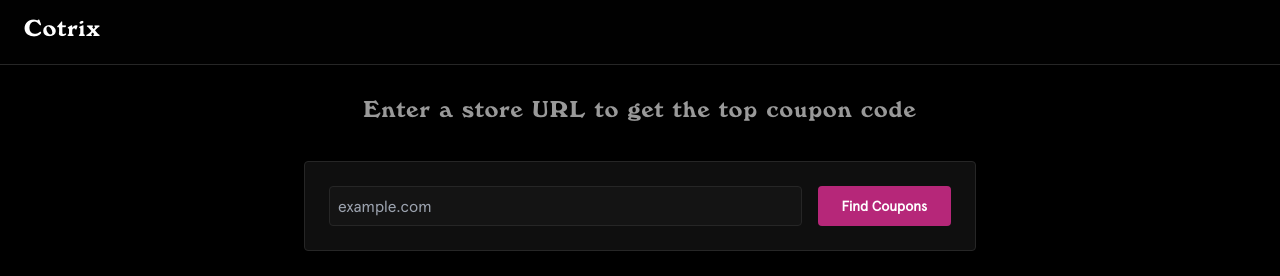
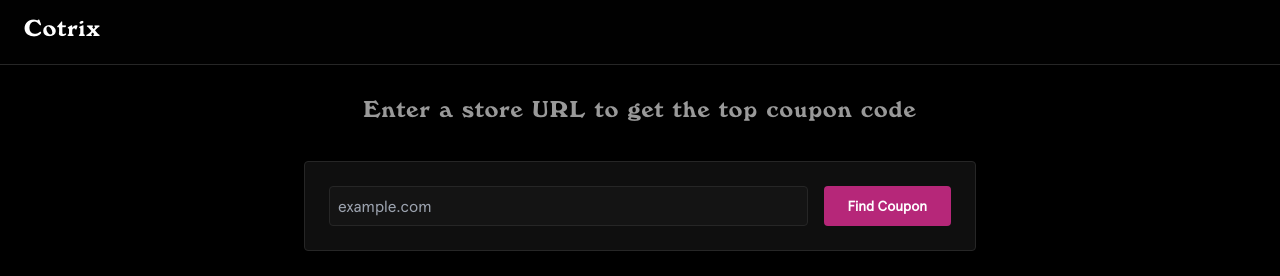
Before and after one commit to douvy/cotrix, a React (Create React App) app in the folder client/: page / in a window 1280 px wide. Shown: the top 276 px of the page. Built offline with nearby package versions, Linux system fonts and the light colour scheme.

Commit message:
change button text

```diff
--- a/client/src/App.tsx
+++ b/client/src/App.tsx
@@ -114,7 +114,7 @@
               disabled={loading}
               className="h-12 sm:h-10 px-6 bg-[#b62779] text-white rounded hover:opacity-90 transition-opacity text-base sm:text-sm font-semibold disabled:opacity-50"
             >
-              {loading ? 'Searching...' : 'Find Coupons'}
+              {loading ? 'Searching...' : 'Find Coupon'}
             </button>
           </div>
 
```
